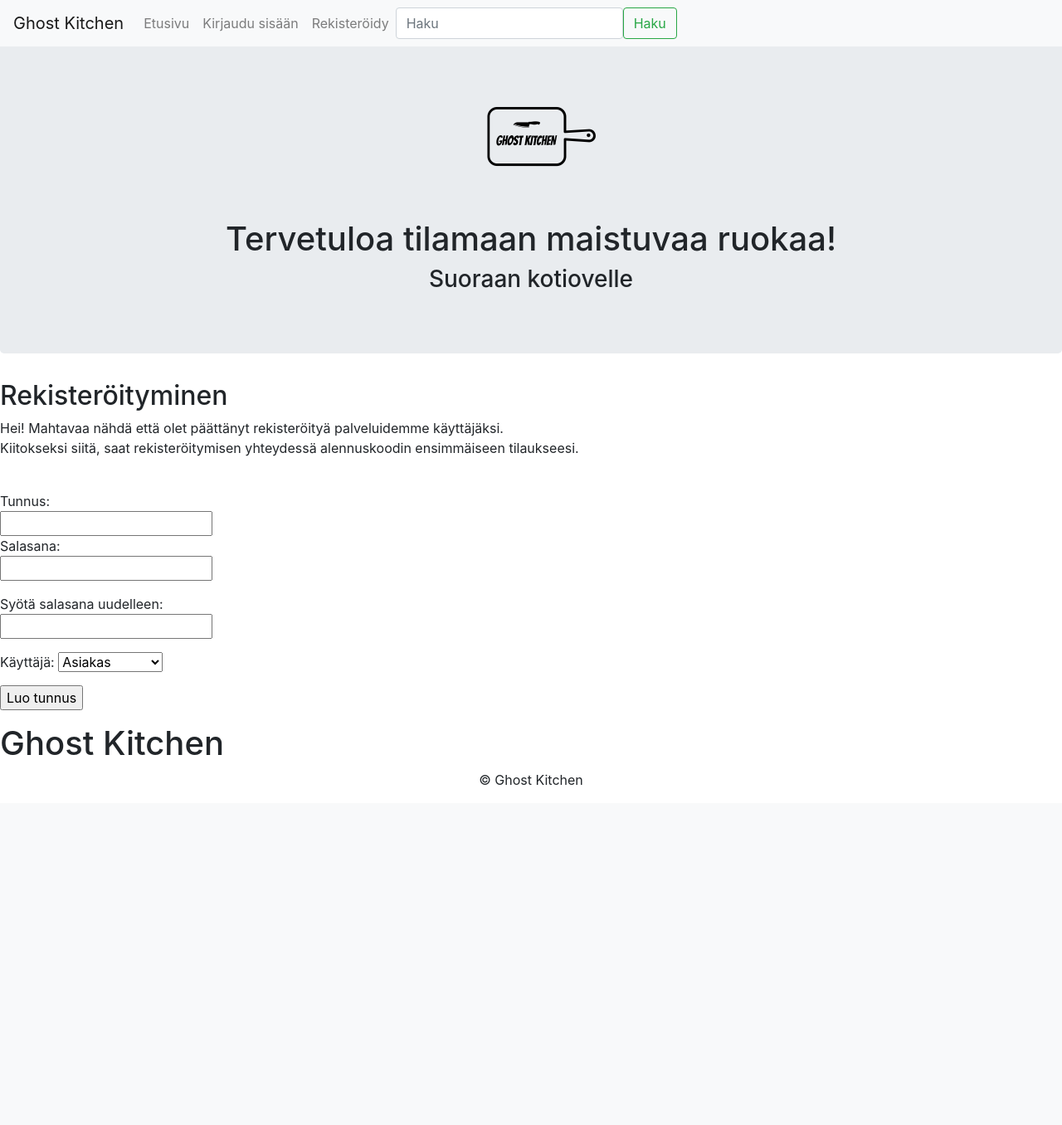
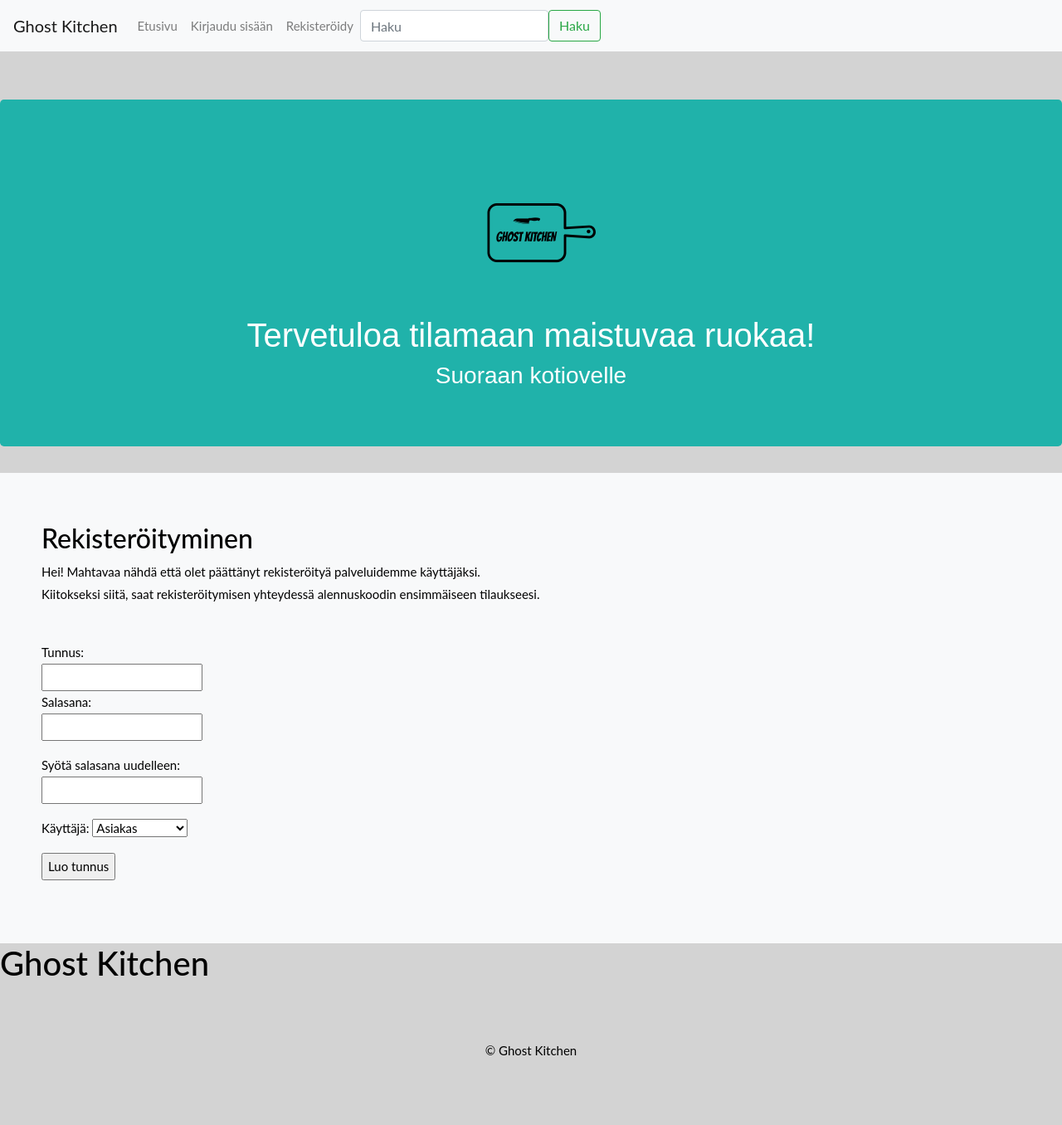
Before and after one commit to Jenniemilia/ghost-kitchen, a Flask app: page /register in a window 1280 px wide. Shown: the whole page at 83% size. Before the commit the page ends 946 px from the top, so only its background shows below. Run offline with Flask 2, Linux system fonts and the light colour scheme; some libraries are stand-ins or nearby versions.

Commit message:
added styles.css

```diff
--- /dev/null
+++ b/static/styles.css
@@ -0,0 +1,31 @@
+body {
+    font: 400 15px Lato, sans-serif;
+    line-height: 1.8;
+    margin-left: auto;
+
+    max-height: fit-content;
+    background-color: lightgray;
+    color: black;
+  }
+
+
+.jumbotron {
+    background-color: lightseagreen;
+    color: white;
+    padding: 60px 25px;
+    font-family: Montserrat, sans-serif;
+}
+
+.container-fluid {
+    padding: 60px 50px
+}
+
+
+
+
+
+.footer .glyphicon {
+    font-size: 20px;
+    margin-bottom: 20px;
+    color: #f4511e;
+  }
--- a/templates/register.html
+++ b/templates/register.html
@@ -1,5 +1,9 @@
 {% extends "layout.html" %}
 {% block content %}
+
+<div class="container-fluid bg-light">
+    <div class="row">
+        <div class="col-sm-10">
 
             <h2>Rekisteröityminen</h2>
             <p>Hei! Mahtavaa nähdä että olet päättänyt rekisteröityä palveluidemme käyttäjäksi.
@@ -29,6 +33,9 @@ Käyttäjä:
             </form>
 
             </p>
+        </div>
+    </div>
+</div>
 
 
 
```
Also changed, not shown: templates/login.html (+10 -0 lines). Lines whose indentation alone changed are shown as unchanged.
